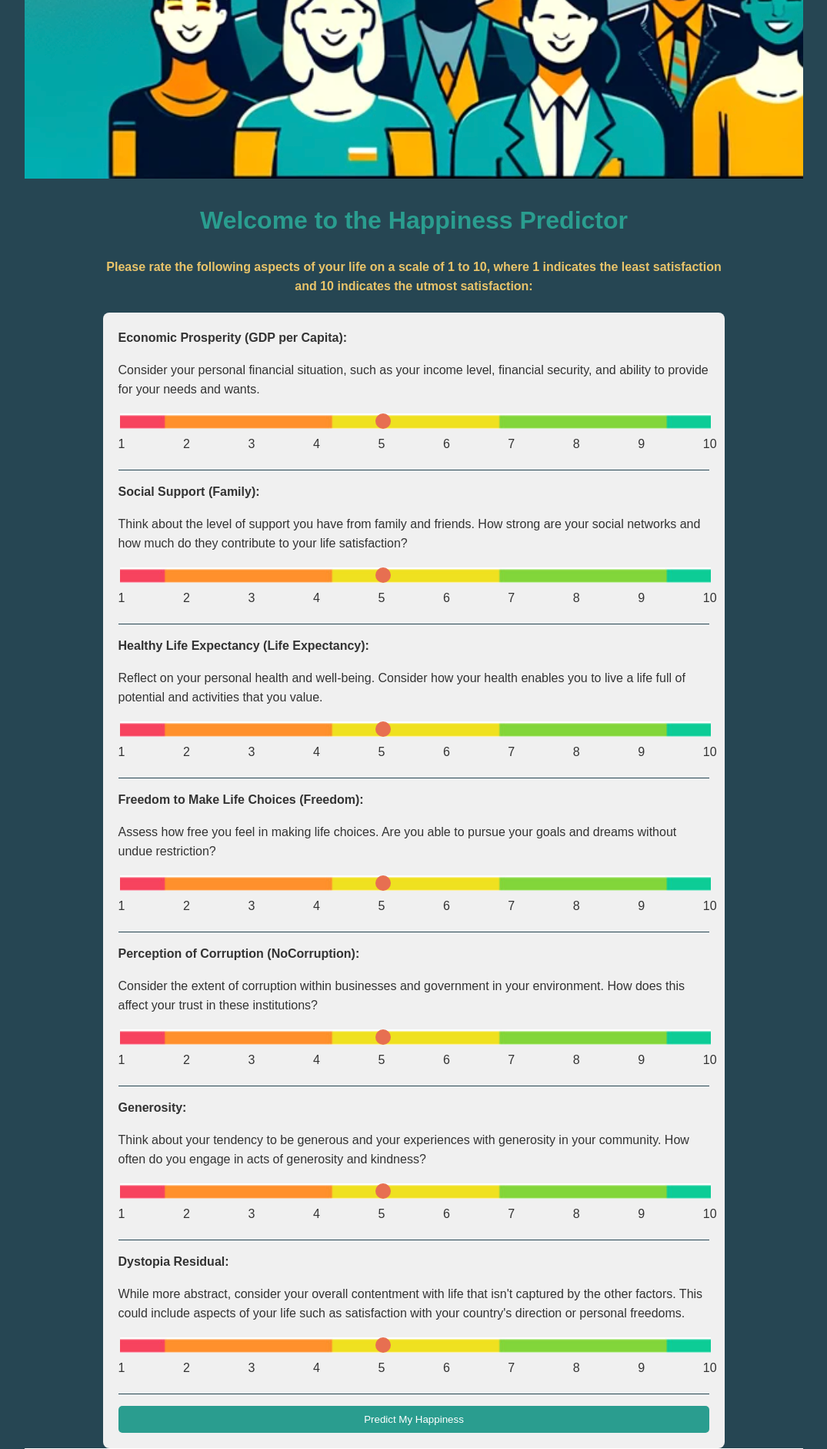
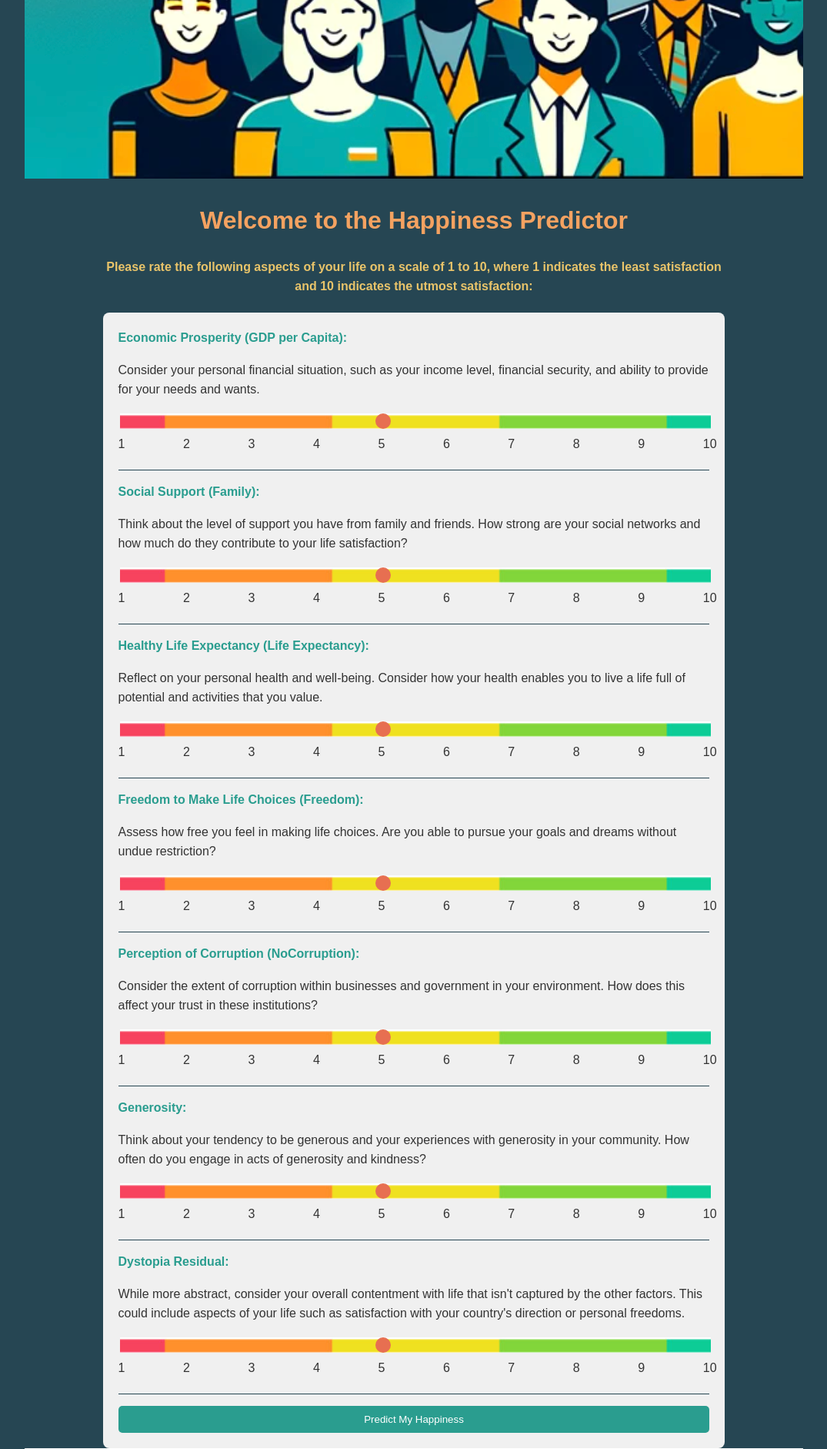
Before and after one commit to NidaB-C/happiness_project, a Flask app: page / in a window 1280 px wide. Shown: the part 474-2356 px from the top of the page at 77% size, without its empty margins (102-1177 px from the left). Run offline with Flask 2, Linux system fonts and the light colour scheme; parts of the project's set-up code (start-up, migrations or seed data) failed here and were passed over; some libraries are stand-ins or nearby versions.

Commit message:
Update style.css

```diff
--- a/src/static/css/style.css
+++ b/src/static/css/style.css
@@ -13,7 +13,7 @@ body {
 
 h1 {
     text-align: center;
-    color: #2A9D8F; /* Greenish-blue */
+    color: #F4A261; /* Dark orange color for labels */
 }
 
 h4 {
@@ -30,6 +30,7 @@ form {
 label {
     display: block;
     margin-bottom: 5px;
+    color: #2A9D8F; /* Greenish-blue */
 }
 
 input[type='range'] {
```
